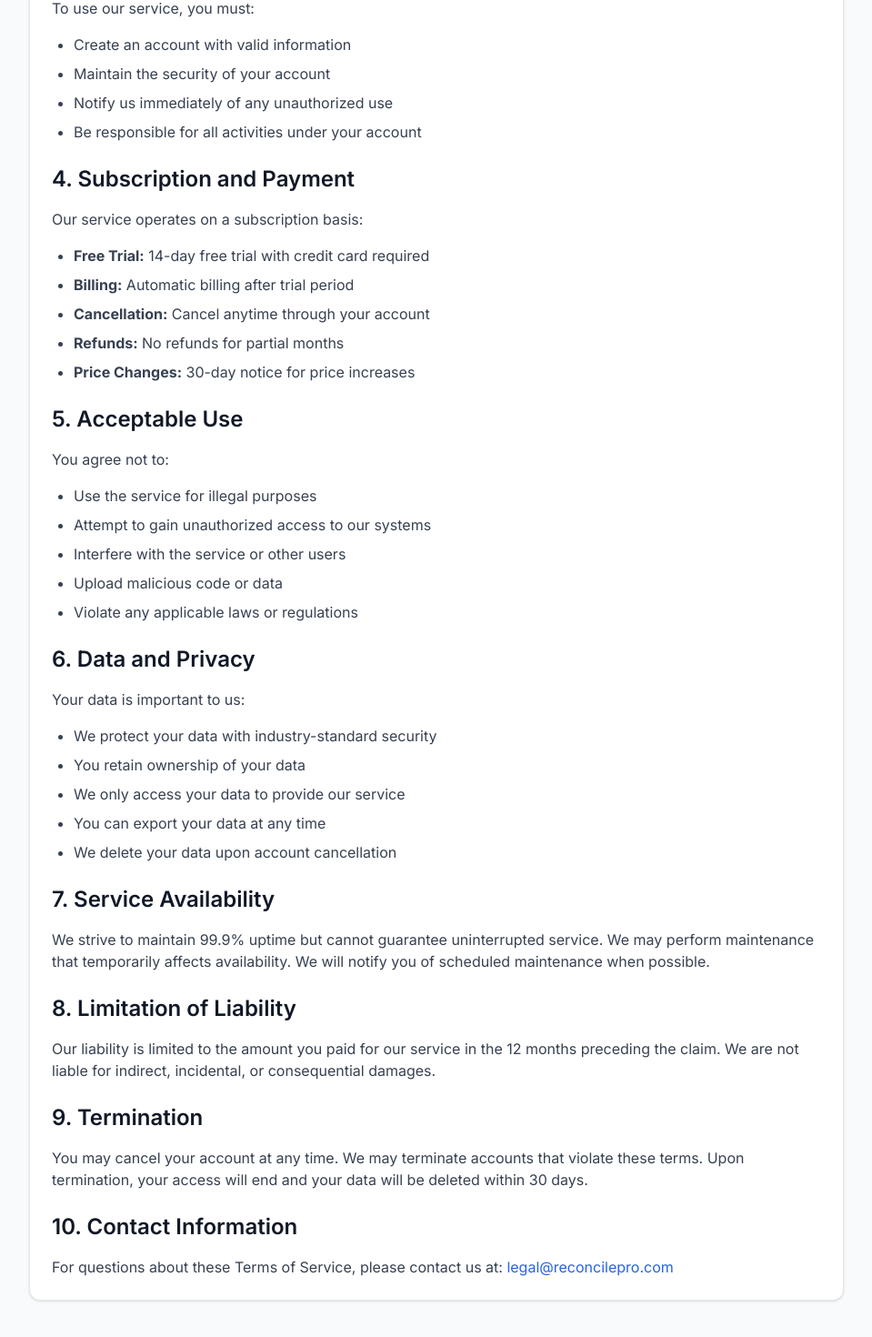
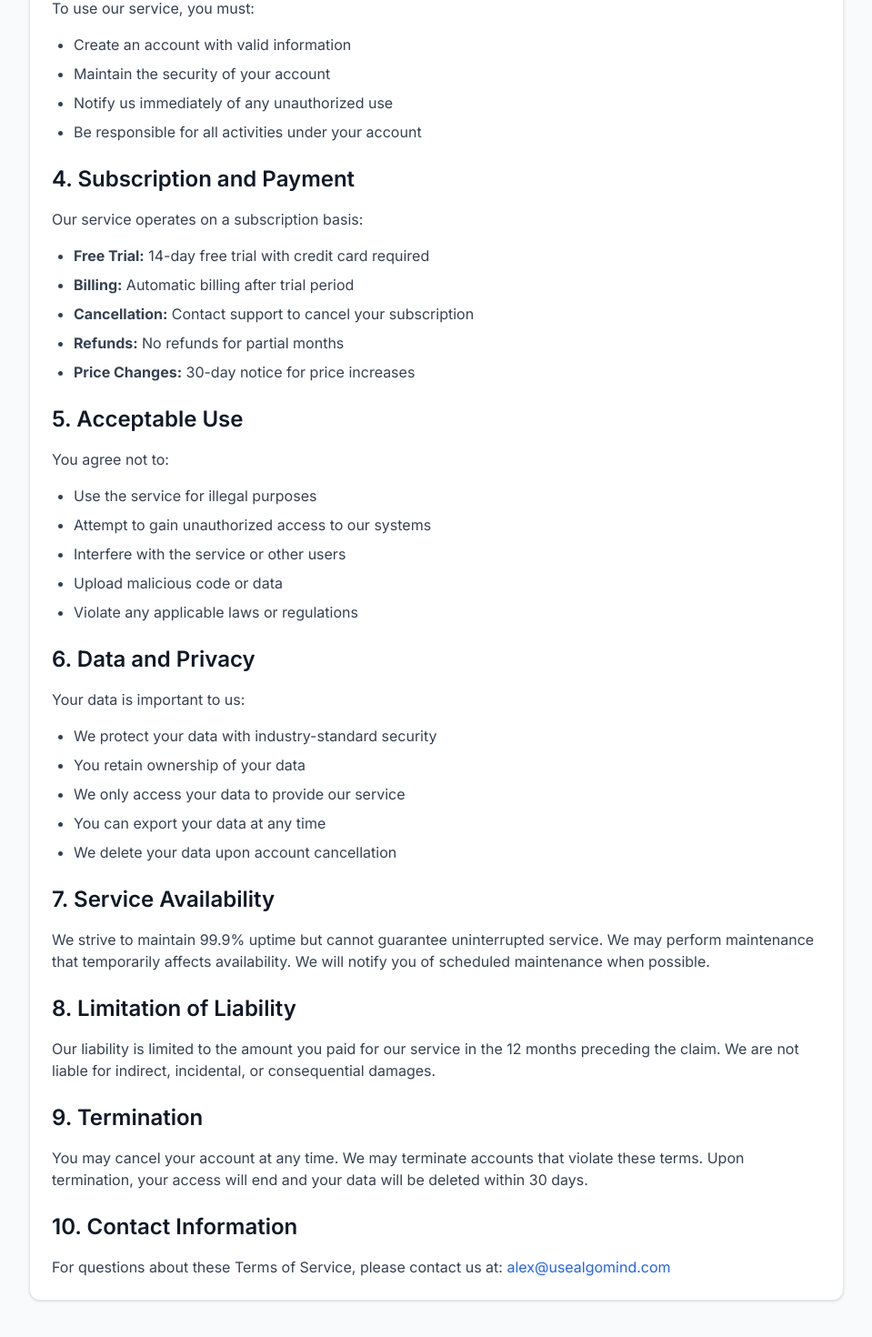
Before and after one commit to algominds35/bank-reconciliation-tool, a Next.js app: page /terms in a window 1280 px wide. Shown: the part 666-2136 px from the top of the page at 91% size, without its empty margins (160-1119 px from the left). Built offline with nearby package versions, Linux system fonts and the light colour scheme.

Commit message:
Update all contact emails to alex@usealgomind.com and fix cancellation policy

```diff
--- a/src/app/privacy/page.tsx
+++ b/src/app/privacy/page.tsx
@@ -113,8 +113,8 @@ export default function PrivacyPolicy() {
                 </h2>
                 <p className="text-gray-700">
                   If you have questions about this Privacy Policy, please contact us at:{' '}
-                  <a href="mailto:privacy@reconcilepro.com" className="text-blue-600 hover:underline">
-                    privacy@reconcilepro.com
+                  <a href="mailto:alex@usealgomind.com" className="text-blue-600 hover:underline">
+                    alex@usealgomind.com
                   </a>
                 </p>
               </section>
--- a/src/app/settings/billing/page.tsx
+++ b/src/app/settings/billing/page.tsx
@@ -63,7 +63,7 @@ export default function BillingPage() {
   }
 
   const handleContactSupport = () => {
-    window.open('mailto:support@reconcilepro.com?subject=Cancel Subscription Request', '_blank')
+    window.open('mailto:alex@usealgomind.com?subject=Cancel Subscription Request', '_blank')
   }
 
   const getPlanDisplayName = (plan: string) => {
@@ -232,7 +232,7 @@ export default function BillingPage() {
               </p>
               <div className="space-y-2">
                 <p className="text-sm text-gray-600">
-                  <strong>Email:</strong> support@reconcilepro.com
+                  <strong>Email:</strong> alex@usealgomind.com
                 </p>
                 <p className="text-sm text-gray-600">
                   <strong>Response time:</strong> Within 24 hours
--- a/src/app/terms/page.tsx
+++ b/src/app/terms/page.tsx
@@ -80,7 +80,7 @@ export default function TermsOfService() {
                 <ul className="list-disc pl-6 text-gray-700 space-y-2">
                   <li><strong>Free Trial:</strong> 14-day free trial with credit card required</li>
                   <li><strong>Billing:</strong> Automatic billing after trial period</li>
-                  <li><strong>Cancellation:</strong> Cancel anytime through your account</li>
+                  <li><strong>Cancellation:</strong> Contact support to cancel your subscription</li>
                   <li><strong>Refunds:</strong> No refunds for partial months</li>
                   <li><strong>Price Changes:</strong> 30-day notice for price increases</li>
                 </ul>
@@ -156,8 +156,8 @@ export default function TermsOfService() {
                 </h2>
                 <p className="text-gray-700">
                   For questions about these Terms of Service, please contact us at:{' '}
-                  <a href="mailto:legal@reconcilepro.com" className="text-blue-600 hover:underline">
-                    legal@reconcilepro.com
+                  <a href="mailto:alex@usealgomind.com" className="text-blue-600 hover:underline">
+                    alex@usealgomind.com
                   </a>
                 </p>
               </section>
--- a/src/components/access-guard.tsx
+++ b/src/components/access-guard.tsx
@@ -90,7 +90,7 @@ export function AccessGuard({ children }: AccessGuardProps) {
   }
 
   const handleContactSupport = () => {
-    window.open('mailto:support@reconcilepro.com', '_blank')
+    window.open('mailto:alex@usealgomind.com', '_blank')
   }
 
   if (loading) {
@@ -149,9 +149,9 @@ export function AccessGuard({ children }: AccessGuardProps) {
                 </Button>
               </div>
 
-              <div className="text-center text-sm text-gray-500">
-                <p>Need help? Contact us at support@reconcilepro.com</p>
-              </div>
+                                        <div className="text-center text-sm text-gray-500">
+                            <p>Need help? Contact us at alex@usealgomind.com</p>
+                          </div>
             </CardContent>
           </Card>
         </div>
```
